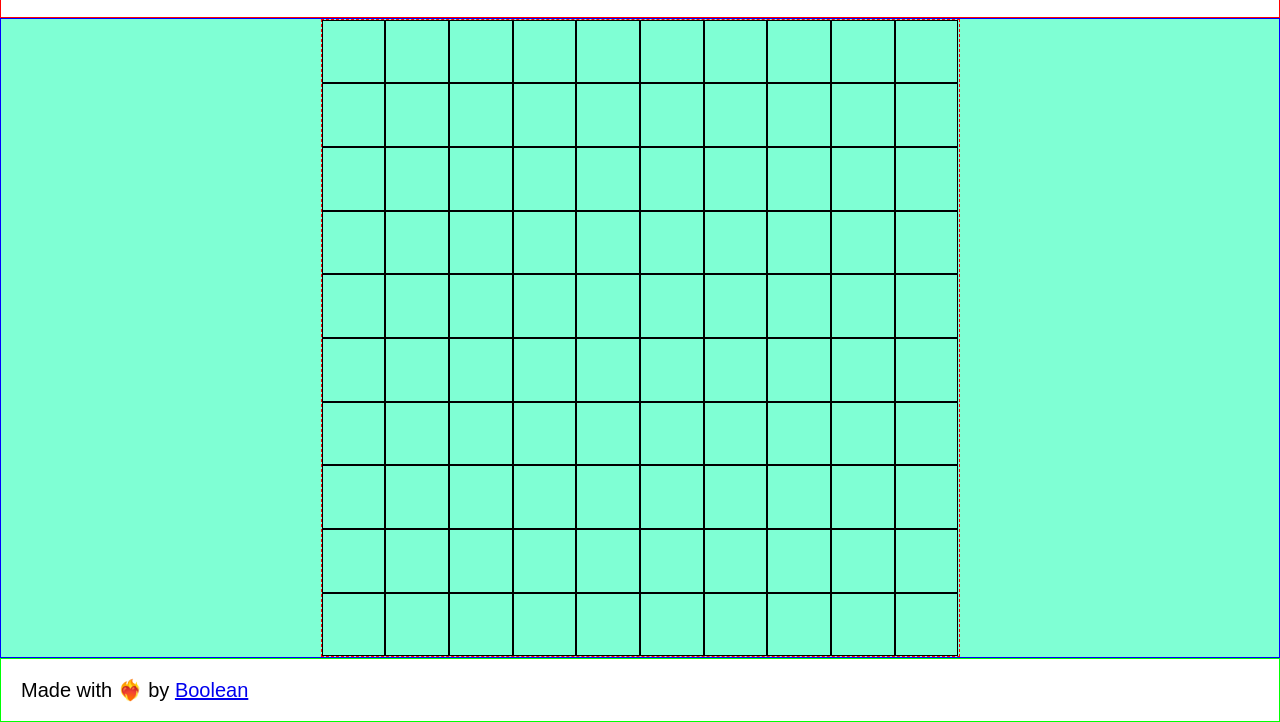
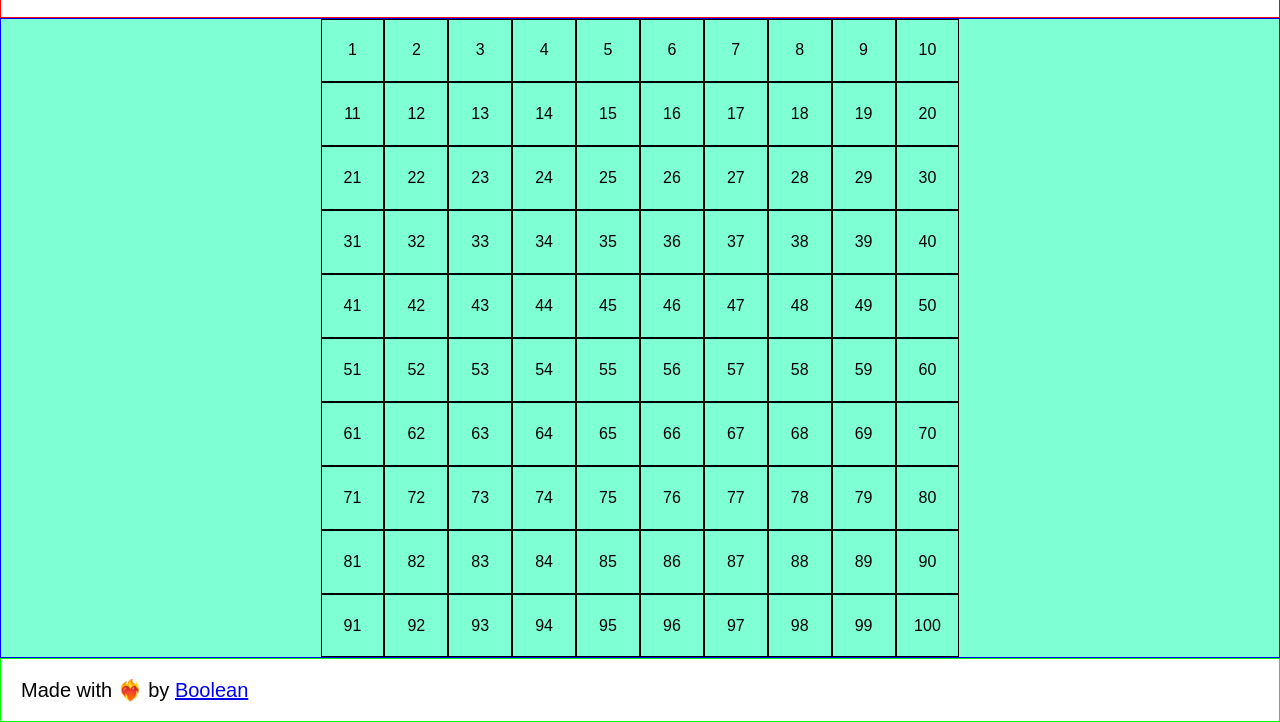
Before and after one commit to federico-casu/js-campominato-grid, a plain HTML site: page index.html in a window 1280 px wide. Both pictures are taken after a click on the button "Play". Shown: the part 78-800 px from the top of the page. Drawn offline with Linux system fonts and the light colour scheme.

Commit message:
feat: basic version done.

```diff
--- a/assets/css/style.css
+++ b/assets/css/style.css
@@ -66,13 +66,16 @@ main {
     display: flex;
     flex-wrap: wrap;
     width: 50%;
-    border: 1px dashed red;
+    /* border: 1px dashed red; */
 }
 
 #griglia .cell {
     flex-basis: calc(100% / 10);
     aspect-ratio: 1;
     border: 1px solid black;
+    display: flex;
+    justify-content: center;
+    align-items: center;
 }
 
 footer {
@@ -84,3 +87,8 @@ footer {
 
     font-size: 20px;
 }
+
+.active {
+    background-color: blue;
+    color: white;
+}
--- a/assets/js/main.js
+++ b/assets/js/main.js
@@ -23,15 +23,31 @@ function createCell() {
     const cell = document.createElement('div');
 
     cell.classList.add('cell');
+
+    cell.addEventListener('click', function(){
+        this.classList.toggle('active');
+        console.log(this.querySelector('span').innerText);
+    });
+
     return cell;
 }
 
 // al click del bottone play viene generata la griglia di 100 celle
 playButtonHtml.addEventListener('click', function(){
 
-    for(let i = 0; i < 100; i++) {
-        const cell = createCell();
-        gridHtml.append(cell);
+    // se non è ancora stata generata alcuna griglia..
+    if (gridHtml.querySelectorAll('div').length === 0) {
+        for(let i = 0; i < 100; i++) {
+            const cell = createCell();
+            const number = document.createElement('span');
+
+            number.innerText = i+1;
+
+            cell.append(number);
+
+            gridHtml.append(cell);
+        }
     }
 
-})
+
+});
```
